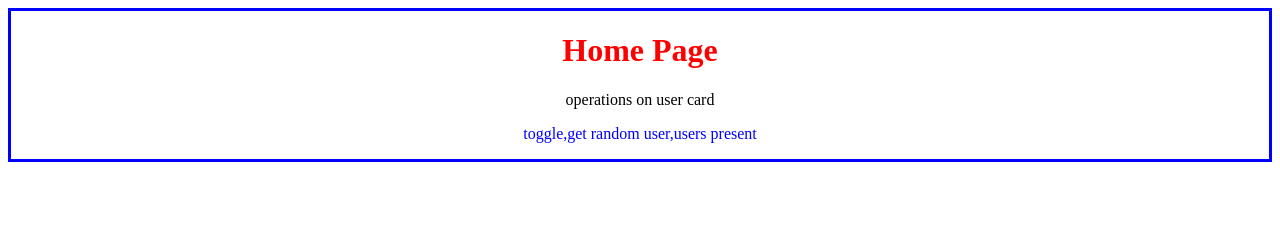
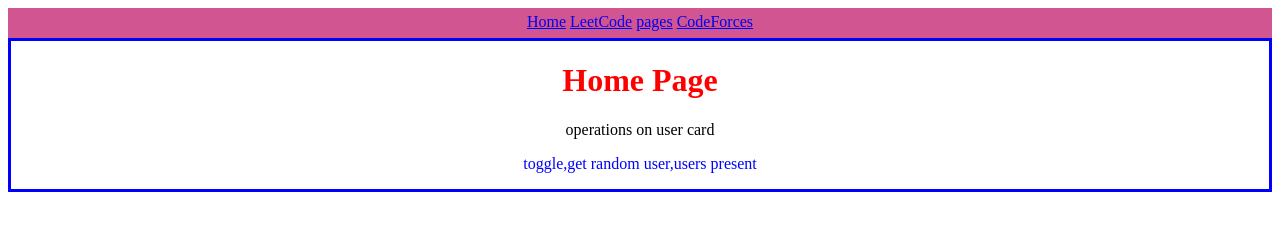
Before and after one commit to 24wh1a05ae/auto-suggest, a website: page frontend/index.html in a window 1280 px wide. Drawn offline with Linux system fonts and the light colour scheme.

Commit message:
changes made

```diff
--- a/frontend/index.css
+++ b/frontend/index.css
@@ -16,3 +16,9 @@ h1{
 #home-card:hover{
     background-color: lavender;
 }
+#nav{
+    text-align: center;
+    background-color: rgb(209, 85, 145);
+    height: 25px;
+    padding-top: 5px;
+}
--- a/frontend/index.html
+++ b/frontend/index.html
@@ -7,6 +7,12 @@
     <link rel="stylesheet" href="index.css">
 </head>
 <body>
+    <div id="nav">
+        <a href="/">Home</a>
+        <a href="https://leetcode.com/problemset/" target="_blank">LeetCode</a>
+        <a href="./pages/auto-suggest.html" target="_blank">pages</a>
+        <a href="/">CodeForces</a>
+    </div>
     <div id="home-card">
         <h1>Home Page</h1>
         <p id="p1">operations on user card</p>
```
Also changed, not shown: frontend/pages/auto-suggest.html (added, +12 -0 lines).
